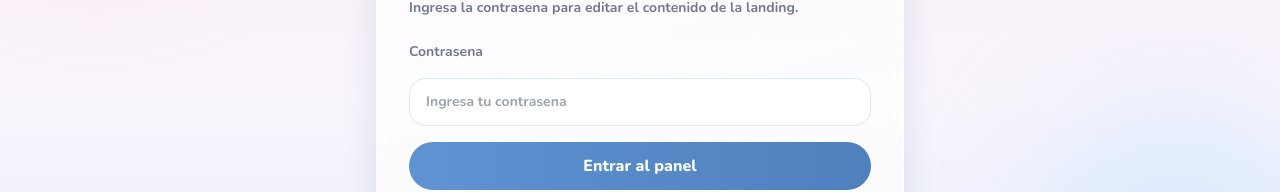
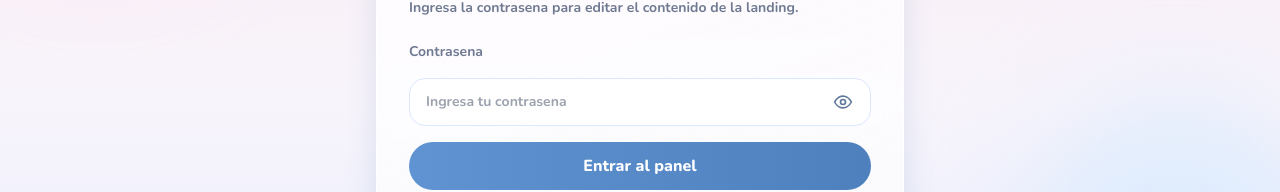
Before and after one commit to babyduvaby/BabyDuvaby, a React (Create React App) app: page /admin/login in a window 1280 px wide. Shown: the part 302-494 px from the top of the page. Built offline with nearby package versions, Linux system fonts and the light colour scheme; no server answers; the database is empty.

Commit message:
Add password visibility toggle on admin login

```diff
--- a/src/components/AdminLoginPage.js
+++ b/src/components/AdminLoginPage.js
@@ -6,6 +6,7 @@ export default function AdminLoginPage({ onLogin }) {
   const [password, setPassword] = React.useState("");
   const [error, setError] = React.useState("");
   const [isSubmitting, setIsSubmitting] = React.useState(false);
+  const [showPassword, setShowPassword] = React.useState(false);
 
   const handleSubmit = async (event) => {
     event.preventDefault();
@@ -40,16 +41,52 @@ export default function AdminLoginPage({ onLogin }) {
           <label className="block text-sm font-bold text-ink/85" htmlFor="admin-password">
             Contrasena
           </label>
+          <div className="relative">
             <input
               id="admin-password"
-            type="password"
+              type={showPassword ? "text" : "password"}
               value={password}
               onChange={(event) => setPassword(event.target.value)}
               placeholder="Ingresa tu contrasena"
-            className="h-12 w-full rounded-2xl border border-[#d9e7ff] bg-white/95 px-4 text-sm font-semibold text-ink outline-none transition focus:border-[#7ca2d9] focus:ring-4 focus:ring-[#dbe9ff]"
+              className="h-12 w-full rounded-2xl border border-[#d9e7ff] bg-white/95 pl-4 pr-12 text-sm font-semibold text-ink outline-none transition focus:border-[#7ca2d9] focus:ring-4 focus:ring-[#dbe9ff]"
               autoComplete="current-password"
               required
             />
+            <button
+              type="button"
+              onClick={() => setShowPassword((prev) => !prev)}
+              className="absolute right-3 top-1/2 inline-flex h-8 w-8 -translate-y-1/2 items-center justify-center rounded-full text-[#5f789b] transition hover:bg-[#edf4ff] focus-visible:outline-none focus-visible:ring-2 focus-visible:ring-[#bcd4fb]"
+              aria-label={showPassword ? "Ocultar contrasena" : "Mostrar contrasena"}
+            >
+              {showPassword ? (
+                <svg
+                  xmlns="http://www.w3.org/2000/svg"
+                  viewBox="0 0 24 24"
+                  fill="none"
+                  stroke="currentColor"
+                  strokeWidth="2"
+                  className="h-5 w-5"
+                >
+                  <path d="M3 3l18 18" />
+                  <path d="M10.58 10.58A2 2 0 0 0 12 14a2 2 0 0 0 1.42-.58" />
+                  <path d="M9.88 5.09A10.94 10.94 0 0 1 12 5c5 0 9.27 3.11 11 7-1 2.2-2.65 4.06-4.73 5.31" />
+                  <path d="M6.61 6.61C4.62 7.86 3 9.69 2 12c1.73 3.89 6 7 10 7 1.35 0 2.66-.24 3.88-.68" />
+                </svg>
+              ) : (
+                <svg
+                  xmlns="http://www.w3.org/2000/svg"
+                  viewBox="0 0 24 24"
+                  fill="none"
+                  stroke="currentColor"
+                  strokeWidth="2"
+                  className="h-5 w-5"
+                >
+                  <path d="M2 12s3.5-7 10-7 10 7 10 7-3.5 7-10 7-10-7-10-7Z" />
+                  <circle cx="12" cy="12" r="3" />
+                </svg>
+              )}
+            </button>
+          </div>
 
           {error ? (
             <p className="rounded-xl border border-[#ffd3dd] bg-[#fff1f6] px-3 py-2 text-sm font-bold text-[#b03e66]">
```
Lines whose indentation alone changed are shown as unchanged.
